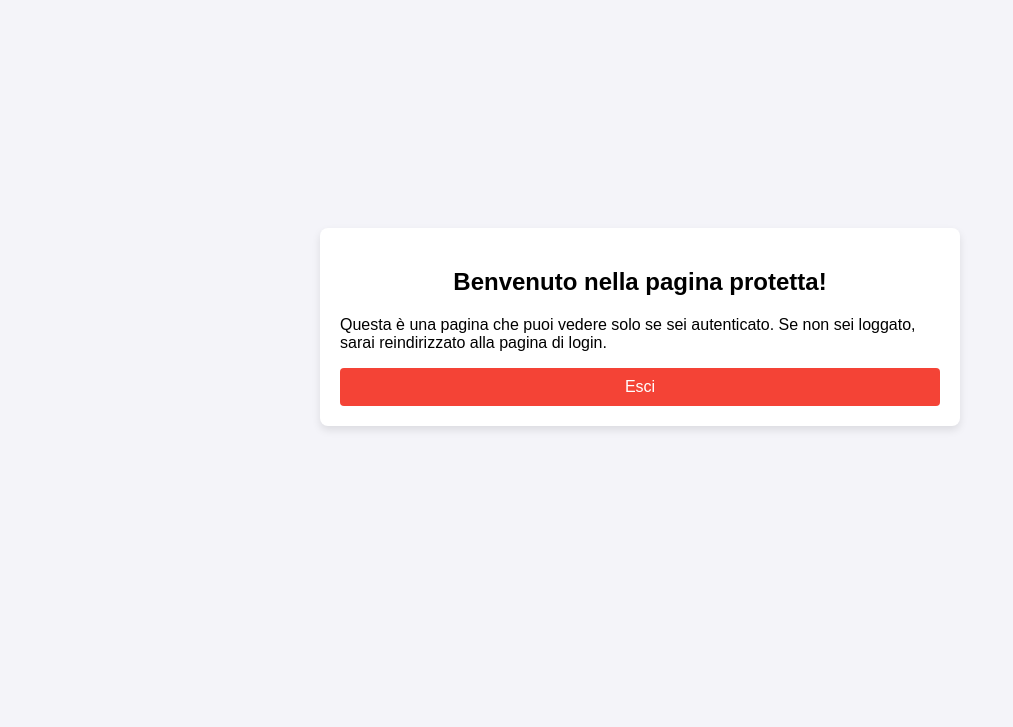
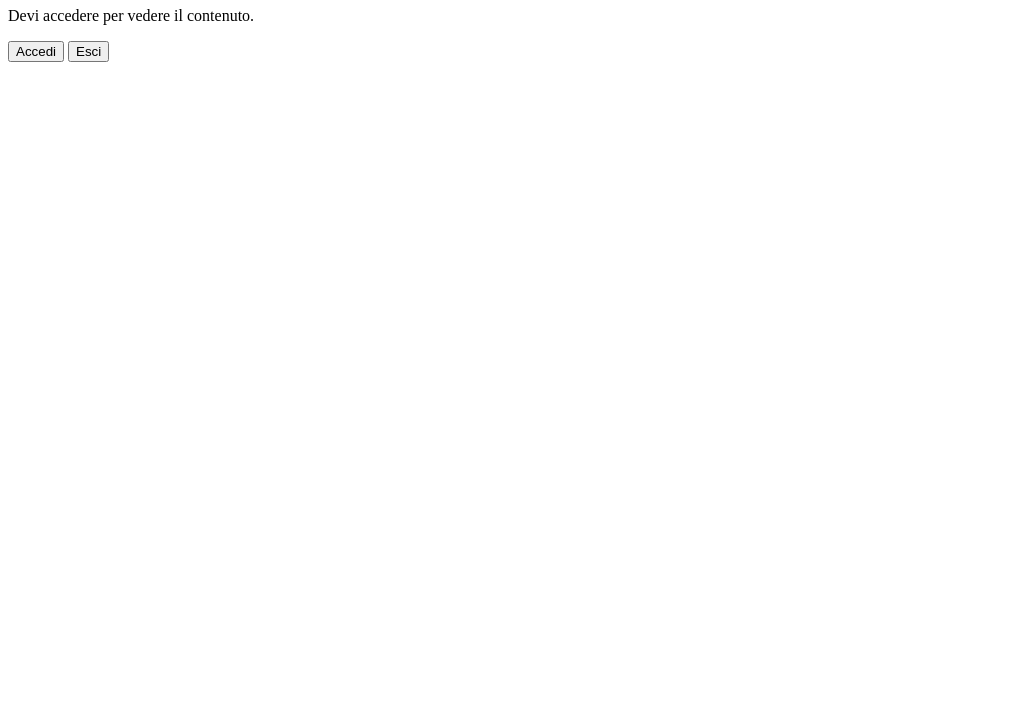
Before and after one commit to nexgov/so.oratopia.it, a plain HTML site: page $app/index.html in a window 1280 px wide. Shown: the part 73-800 px from the top of the page, without its empty margins (0-1013 px from the left). Drawn offline with Linux system fonts and the light colour scheme.

Commit message:
Update index.html

```diff
--- a/$app/index.html
+++ b/$app/index.html
@@ -5,76 +5,25 @@
     <meta name="viewport" content="width=device-width, initial-scale=1.0">
     <title>Pagina Protetta</title>
     <script src="https://identity.netlify.com/v1/netlify-identity-widget.js"></script>
-    <style>
-        body {
-            font-family: Arial, sans-serif;
-            background-color: #f4f4f9;
-            display: flex;
-            justify-content: center;
-            align-items: center;
-            height: 100vh;
-            margin: 0;
-            flex-direction: column;
-        }
-        .content {
-            background-color: #fff;
-            padding: 20px;
-            border-radius: 8px;
-            box-shadow: 0 4px 8px rgba(0, 0, 0, 0.1);
-            width: 80%;
-            max-width: 600px;
-        }
-        h2 {
-            text-align: center;
-            margin-bottom: 20px;
-        }
-        .btn {
-            padding: 10px;
-            background-color: #f44336;
-            color: white;
-            border: none;
-            border-radius: 4px;
-            cursor: pointer;
-            font-size: 16px;
-            width: 100%;
-            text-align: center;
-        }
-        .btn:hover {
-            background-color: #e53935;
-        }
-    </style>
 </head>
 <body>
-
-    <div class="content">
-        <h2>Benvenuto nella pagina protetta!</h2>
-        <p>Questa è una pagina che puoi vedere solo se sei autenticato. Se non sei loggato, sarai reindirizzato alla pagina di login.</p>
-        <button class="btn" id="logout-button">Esci</button>
-    </div>
+    <h1>Benvenuto!</h1>
+    <p id="message">Devi accedere per vedere il contenuto.</p>
+    <button onclick="netlifyIdentity.open()">Accedi</button>
+    <button onclick="netlifyIdentity.logout()">Esci</button>
 
     <script>
-        // Inizializza Netlify Identity
-        if (window.netlifyIdentity) {
-            // Controlla se l'utente è loggato
-            const user = netlifyIdentity.currentUser();
+        netlifyIdentity.on('init', user => {
             if (!user) {
-                // Se l'utente non è loggato, reindirizzalo alla pagina di login
-                window.location.href = '/login.html';  // Puoi cambiare il percorso in base alla tua configurazione
+                window.location.href = "/login/";
+            } else {
+                document.getElementById('message').innerText = `Ciao, ${user.user_metadata.full_name}! Contenuto protetto visibile.`;
             }
+        });
 
-            // Mostra il nome utente
-            const content = document.querySelector('.content');
-            const welcomeMessage = document.createElement('p');
-            welcomeMessage.textContent = `Ciao, ${user.user_metadata.full_name}!`;
-            content.appendChild(welcomeMessage);
-
-            // Gestisci il logout
-            document.getElementById('logout-button').addEventListener('click', function() {
-                netlifyIdentity.logout();
-                window.location.href = '/login.html'; // Reindirizza alla pagina di login dopo il logout
-            });
-        }
+        netlifyIdentity.on('logout', () => {
+            window.location.href = "/login/";
+        });
     </script>
-
 </body>
 </html>
```
